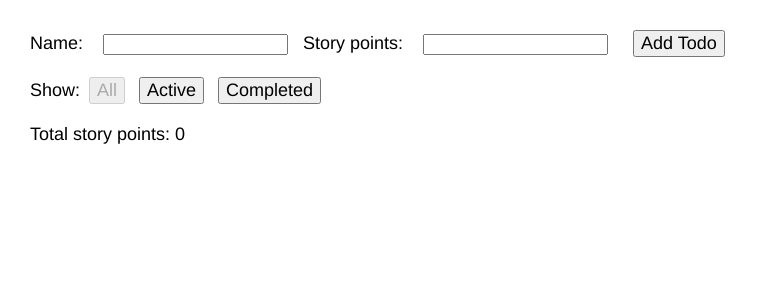
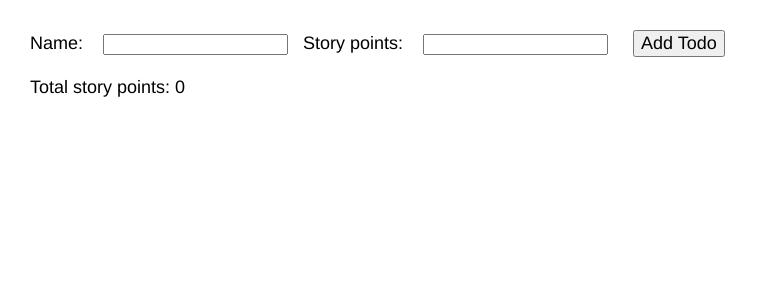
Before and after one commit to ronits-wework/redux-selectors, a React (Create React App) app: page / in a window 1280 px wide. Shown: the top 300 px of the page, without its empty margins (0-758 px from the left). Built offline with nearby package versions, Linux system fonts and the light colour scheme.

Commit message:
only display all todos, without visibility filter

```diff
--- a/src/components/Footer.js
+++ b/src/components/Footer.js
@@ -6,18 +6,6 @@ import {VisibilityFilters} from '../actions'
 const Footer = () => (
   <div>
     <div className="footerRow">
-      <span>Show: </span>
-      <FilterLink filter={VisibilityFilters.SHOW_ALL}>
-        All
-      </FilterLink>
-      <FilterLink filter={VisibilityFilters.SHOW_ACTIVE}>
-        Active
-      </FilterLink>
-      <FilterLink filter={VisibilityFilters.SHOW_COMPLETED}>
-        Completed
-      </FilterLink>
-    </div>
-    <div className="footerRow">
       <SumTotals/>
     </div>
   </div>
--- a/src/containers/AddTodo.js
+++ b/src/containers/AddTodo.js
@@ -12,7 +12,7 @@ const AddTodo = ({ dispatch }) => {
         e.preventDefault();
         const storyPoints = parseInt(storyPointInput.value);
         if (!nameInput.value.trim() || isNaN(storyPoints)) {
-          return
+          return;
         }
         dispatch(addTodo(nameInput.value, storyPoints));
         nameInput.value = '';
--- a/src/containers/VisibleTodoList.js
+++ b/src/containers/VisibleTodoList.js
@@ -3,21 +3,8 @@ import { toggleTodo } from '../actions'
 import TodoList from '../components/TodoList'
 import { VisibilityFilters } from '../actions'
 
-const getVisibleTodos = (todos, filter) => {
-  switch (filter) {
-    case VisibilityFilters.SHOW_ALL:
-      return todos;
-    case VisibilityFilters.SHOW_COMPLETED:
-      return todos.filter(t => t.completed);
-    case VisibilityFilters.SHOW_ACTIVE:
-      return todos.filter(t => !t.completed);
-    default:
-      throw new Error('Unknown filter: ' + filter);
-  }
-};
-
 const mapStateToProps = state => ({
-  todos: getVisibleTodos(state.todos, state.visibilityFilter)
+  todos: state.todos
 });
 
 const mapDispatchToProps = dispatch => ({
```
